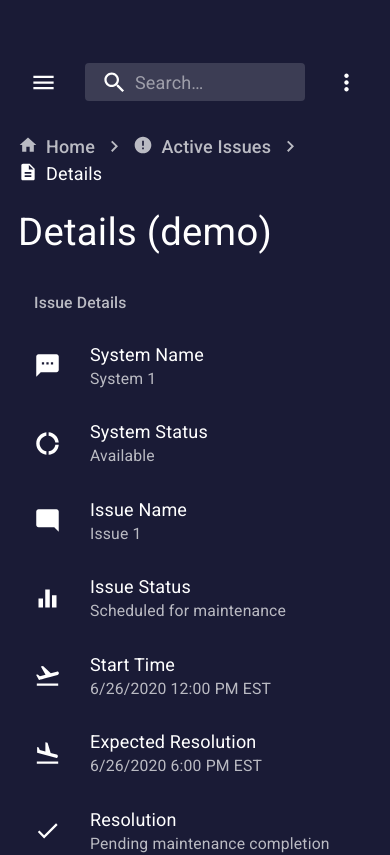
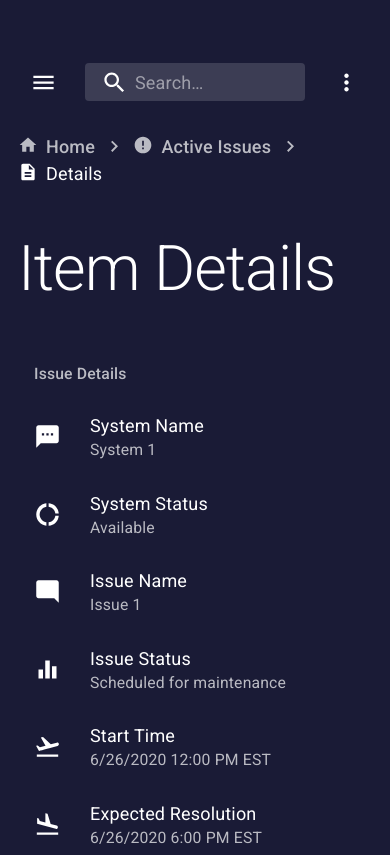
Before and after one commit to TheBryceIsRight/system-status, a Next.js app: page /prototypeDetails in a window 390 px wide. Shown: the top 855 px of the page. Built offline with nearby package versions, Linux system fonts and the light colour scheme.

Commit message:
item details responsive typography

```diff
--- a/pages/prototypeDetails.js
+++ b/pages/prototypeDetails.js
@@ -1,7 +1,6 @@
 import CustomTable from '../components/customTable';
 import Layout, { siteTitle } from '../components/layout'
 import { Typography } from '@material-ui/core';
-import { makeStyles } from '@material-ui/core/styles';
 import Skeleton from '@material-ui/lab/Skeleton';
 import dynamic from 'next/dynamic';
 import Breadcrumbs from '@material-ui/core/Breadcrumbs';
@@ -27,6 +26,13 @@ import Collapse from '@material-ui/core/Collapse';
 import ExpandLess from '@material-ui/icons/ExpandLess';
 import ExpandMore from '@material-ui/icons/ExpandMore';
 import ChangeHistoryIcon from '@material-ui/icons/ChangeHistory';
+import { createMuiTheme, makeStyles, ThemeProvider, withStyles, responsiveFontSizes } from '@material-ui/core/styles'
+import PublicIcon from '@material-ui/icons/Public';
+import Head from 'next/head'
+
+
+let responsiveTheme = createMuiTheme();
+responsiveTheme = responsiveFontSizes(responsiveTheme);
 
 const useStyles = makeStyles((theme) => ({
     link: {
@@ -57,6 +63,11 @@ function PrototypeDetails(props) {
     };
 
     return <Layout>
+        <Head>
+          <title>
+            Item Details
+          </title>
+        </Head>
         <br/>
         <Breadcrumbs aria-label="breadcrumb" separator={<NavigateNextIcon fontSize="small" />}>
             <Link color="inherit" href="/" className={classes.link}>
@@ -77,9 +88,11 @@ function PrototypeDetails(props) {
             </Typography>
           </Breadcrumbs>
           <br/>
-        <Typography variant="h4">
-            {loading ? <Skeleton /> : 'Details (demo)'}
-        </Typography>
+          <br/>
+        <ThemeProvider theme={responsiveTheme}>
+          <Typography variant='h1'>{loading ? <Skeleton /> : 'Item Details'}</Typography>
+        </ThemeProvider>
+        <br/>
         <br/>
           <List
           component="nav"
```
